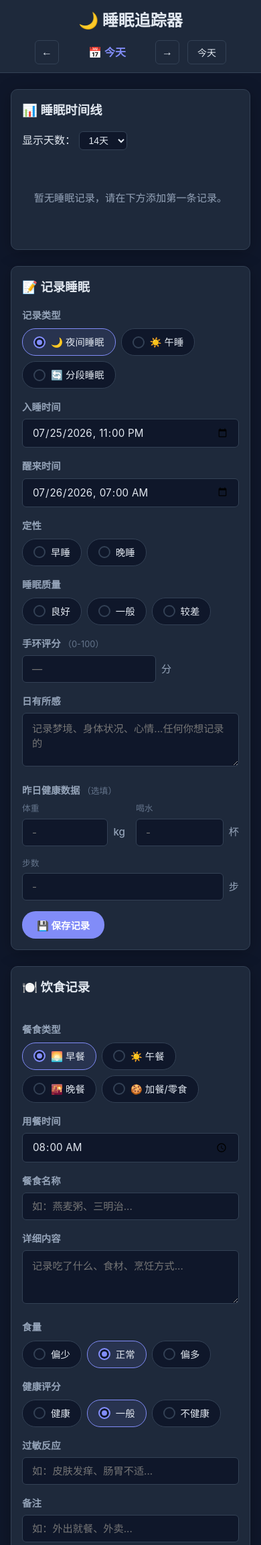
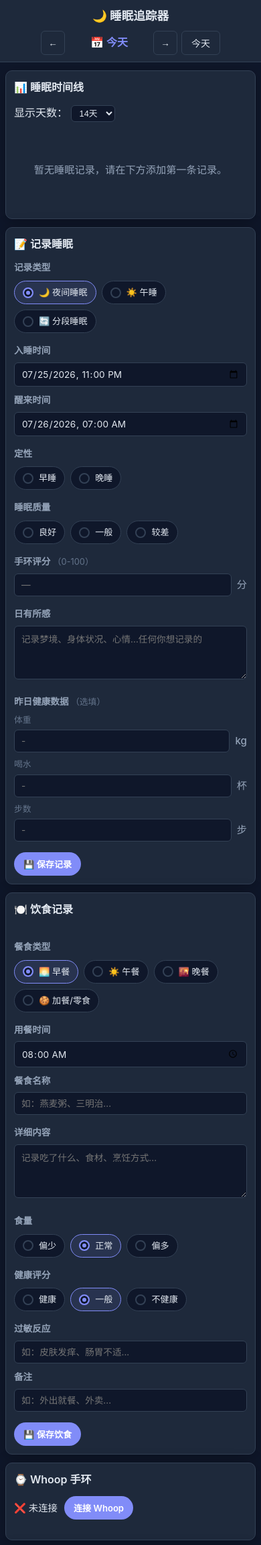
Before and after one commit to barbarayezi/sleeptracking, a Flask app: page / in a window 390 px wide. Shown: the top 2306 px of the page at 67% size. Run offline with Flask 3, Linux system fonts and the light colour scheme; data that the repository does not hold is empty.

Commit message:
fix: 移动端响应式布局优化 — 时间线/卡片/表单适配手机屏幕

```diff
--- a/static/style.css
+++ b/static/style.css
@@ -772,27 +772,173 @@ body {
 }
 
 /* ── Responsive ────────────────────────────────── */
+
+/* Tablet (640-1024px): reduce gaps */
+@media (max-width: 1024px) {
+    .app-main {
+        padding: 16px 12px;
+        gap: 16px;
+    }
+    .card {
+        padding: 18px;
+    }
+    .record-card__body {
+        gap: 8px;
+    }
+}
+
+/* Phone (<640px): full mobile layout */
 @media (max-width: 640px) {
     .app-header {
         flex-direction: column;
-        gap: 10px;
-        padding: 12px 16px;
+        gap: 8px;
+        padding: 10px 12px;
+    }
+    .app-header h1 {
+        font-size: 1.1rem;
+    }
+    .date-navigator {
+        gap: 6px;
+    }
+    .date-navigator button {
+        font-size: 0.85rem;
+        padding: 4px 10px;
     }
 
-    .form-row-2col {
-        grid-template-columns: 1fr;
-    }
-
-    .report-breakdown {
-        grid-template-columns: 1fr;
-    }
-
-    .report-summary {
-        grid-template-columns: repeat(2, 1fr);
+    .app-main {
+        padding: 12px 8px;
+        gap: 12px;
     }
 
     .card {
-        padding: 16px;
+        padding: 12px;
+        border-radius: 10px;
+    }
+    .card h2 {
+        font-size: 1rem;
+        margin-bottom: 12px;
+    }
+
+    /* Form */
+    .form-row-2col {
+        grid-template-columns: 1fr;
+        gap: 10px;
+    }
+    .form-label {
+        font-size: 0.85rem;
+    }
+    .form-input, .form-textarea, .form-select {
+        font-size: 0.85rem;
+        padding: 8px 10px;
+    }
+    .radio-label, .checkbox-label {
+        padding: 6px 12px;
+        font-size: 0.82rem;
+    }
+    .radio-custom {
+        width: 16px;
+        height: 16px;
+    }
+    .health-metrics-row {
+        flex-direction: column;
+        gap: 8px;
+    }
+    .input-with-unit {
+        max-width: 100%;
+    }
+    .input-with-unit .form-input {
+        max-width: 100%;
+    }
+
+    /* Record cards */
+    .record-card {
+        padding: 10px 12px;
+    }
+    .record-card__body {
+        gap: 6px;
+    }
+    .record-card__time {
+        font-size: 0.82rem;
+        width: 100%;  /* force time to its own line */
+    }
+    .record-card__duration {
+        font-size: 0.8rem;
+    }
+    .record-card__quality {
+        font-size: 0.75rem;
+    }
+    .record-card__device-score {
+        font-size: 0.72rem;
+        padding: 1px 6px;
+    }
+    .btn-record-edit, .btn-record-delete {
+        font-size: 0.8rem;
+        padding: 2px 6px;
+    }
+
+    /* Whoop detail */
+    .whoop-detail {
+        grid-template-columns: repeat(2, 1fr);
+        gap: 4px;
+        padding: 6px 8px 8px;
+    }
+    .whoop-metric {
+        padding: 3px 5px;
+    }
+    .whoop-metric em {
+        font-size: 0.65rem;
+    }
+    .whoop-metric strong {
+        font-size: 0.78rem;
+    }
+    .btn-whoop-toggle {
+        font-size: 0.72rem;
+        padding: 3px 8px 4px;
+    }
+
+    /* Whoop section */
+    .whoop-section .whoop-controls {
+        gap: 6px;
+    }
+    .whoop-section #whoop-status-text {
+        font-size: 0.82rem;
+    }
+
+    /* Timeline */
+    .timeline-controls select {
+        font-size: 0.8rem;
+        padding: 3px 8px;
+    }
+    #timeline-canvas {
+        height: auto;
+    }
+
+    /* Meal cards */
+    .meal-card-grid {
+        grid-template-columns: 1fr;
+        gap: 10px;
+    }
+
+    /* Report */
+    .report-breakdown {
+        grid-template-columns: 1fr;
+        gap: 10px;
+    }
+    .report-summary {
+        grid-template-columns: repeat(2, 1fr);
+        gap: 10px;
+    }
+
+    /* Buttons */
+    .btn {
+        font-size: 0.82rem;
+        padding: 8px 14px;
+    }
+
+    /* Footer */
+    .app-footer {
+        font-size: 0.72rem;
+        padding: 12px;
     }
 }
 
```
